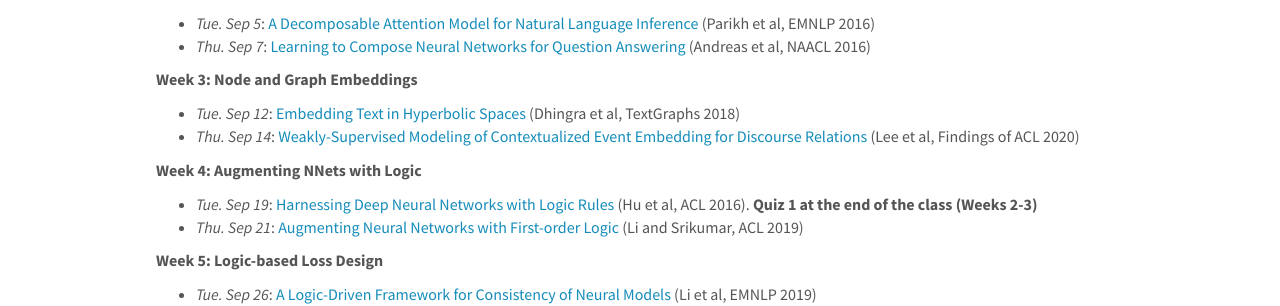
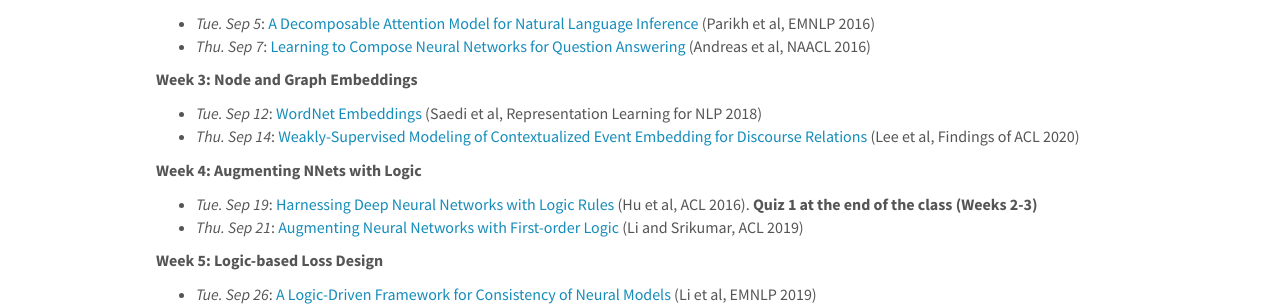
Before and after one commit to mlpacheco/mlpacheco.github.io, a Jekyll site: the page built from _pages/nesymnlp.md, in a window 1280 px wide and 900 px high, scrolled down 842 px. Shown: the part 157-463 px from the top of the window. Built offline with Jekyll 4.4.1, drawn with Linux system fonts in a browser that asks for light colours; nearby versions of some CDN libraries.

Commit message:
Update nesymnlp.md

```diff
--- a/_pages/nesymnlp.md
+++ b/_pages/nesymnlp.md
@@ -50,7 +50,7 @@ This is an advanced research class and assumes that students have taken a gradua
 - _Thu. Sep 7_: [Learning to Compose Neural Networks for Question Answering](https://aclanthology.org/N16-1181.pdf) (Andreas et al, NAACL 2016)
 
 **Week 3: Node and Graph Embeddings**
-- _Tue. Sep 12_: [Embedding Text in Hyperbolic Spaces](https://aclanthology.org/W18-1708.pdf) (Dhingra et al, TextGraphs 2018)
+- _Tue. Sep 12_: [WordNet Embeddings](https://aclanthology.org/W18-3016.pdf) (Saedi et al, Representation Learning for NLP 2018)
 - _Thu. Sep 14_: [Weakly-Supervised Modeling of Contextualized Event Embedding for Discourse Relations](https://aclanthology.org/2020.findings-emnlp.446.pdf) (Lee et al, Findings of ACL 2020)
 
 **Week 4: Augmenting NNets with Logic**
```
